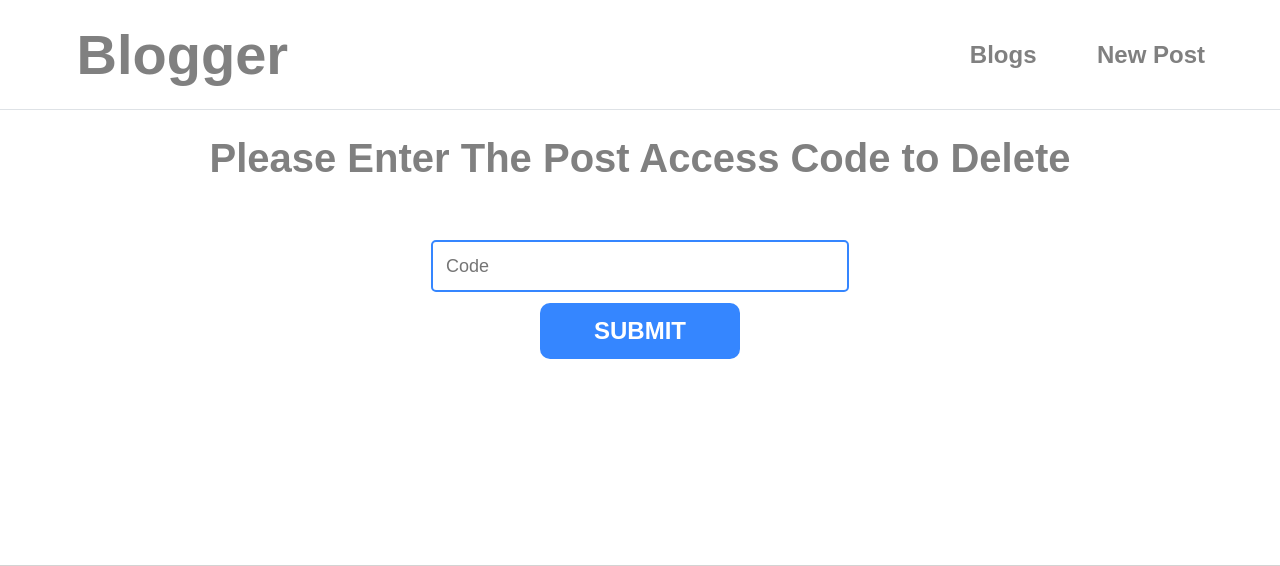
After one commit to Jamie-Buick/Blog-Project, a Node server app: template views/delete.ejs in a window 1280 px wide. The commit adds this page. Shown: the top 566 px of the page. Run offline with Node 20, Linux system fonts and the light colour scheme; the template is opened without the code that fills it, so the values that code supplies are empty; some libraries are stand-ins or nearby versions.

Commit message:
Fix buttons for delete and edit of posts. Delete operational if access code is corrected

```diff
--- a/Public/Styles/main.css
+++ b/Public/Styles/main.css
@@ -266,3 +266,7 @@ textarea {
 .btn-edit:focus {
   box-shadow: 0 0 0 0.2rem rgba(0, 123, 255, 0.5); /* Light blue shadow when focused */
 }
+
+.delete{
+  max-width: 35%;
+}
--- a/index.js
+++ b/index.js
@@ -5,6 +5,8 @@ import config from './config.cjs';
 
 const app = express();
 const port = 3000;
+
+let selectedPost = {};
 
 app.use(express.urlencoded({ extended: true }));
 app.use(express.static("public"));
@@ -119,7 +121,6 @@ app.post("/submit", (req, res) => {
 
 app.get('/blog/:postId', (req, res) => {
   const postId = req.params.postId;
-  let selectedPost = {};
 
   sql.connect(config)
     .then(pool => {
@@ -133,11 +134,14 @@ app.get('/blog/:postId', (req, res) => {
       selectedPost = {
         id: post.id,
         title: post.title,
+        code: post.code,
         name: post.name,
         date: post.date,
         content: post.content
         // Add other properties as needed
+
       };
+
       res.render('selected.ejs', { selectedPost: selectedPost });
       sql.close();
     })
@@ -147,7 +151,135 @@ app.get('/blog/:postId', (req, res) => {
       res.status(500).send('Error fetching post data');
       sql.close();
     });
+
+
+  app.get("/delete", (req, res)=> {
+    res.render("delete.ejs")
+
+    app.post("/delete-code", (req, res) => {
+      const enteredCode = req.body.code;
+      console.log(enteredCode + selectedPost.code);
+
+      if(enteredCode.trim() == selectedPost.code.trim()){
+      sql.connect(config)
+      .then(pool => {
+        console.log('Connected to SQL Server database');
+
+        // Create a new request object
+        const request = pool.request();
+
+        // Define the SQL query with parameters
+        const deleteQuery = `
+          DELETE FROM posts WHERE code = @enteredCode
+        `;
+
+        // Bind the parameter
+        request.input('enteredCode', sql.NVarChar, enteredCode);
+
+        // Execute the query
+        return request.query(deleteQuery);
+      })
+      .then(result => {
+        console.log('Post deleted successfully');
+        sql.close();
+        res.render("index.ejs")
+      })
+      .catch(err => {
+        console.error('Error inserting post:', err);
+        sql.close();
+      });
+    }
+    else
+    {
+      console.log("wrong code")
+    }
+
+
+  });
+
+
+
+
+  });
+
+
+
+
+
 });
+
+
+/*
+app.get("/delete", (req, res)=> {
+  res.render("delete.ejs")
+});
+
+  app.post("/delete-code", (req, res) => {
+    const enteredCode = req.body.code;
+     if(enteredCode == selectedPost.code){
+    sql.connect(config)
+    .then(pool => {
+      console.log('Connected to SQL Server database');
+
+      // Create a new request object
+      const request = pool.request();
+
+      // Define the SQL query with parameters
+      const deleteQuery = `
+        DELETE FROM posts WHERE code = @code
+      `;
+
+      // Execute the query
+      return request.query(deleteQuery,[enteredCode]);
+    })
+    .then(result => {
+      console.log('Post deleted successfully');
+      sql.close();
+    })
+    .catch(err => {
+      console.error('Error inserting post:', err);
+      sql.close();
+    });
+  }
+  else
+  {
+    console.log("wrong code")
+  }
+
+
+});*/
+
+
+
+
+
+
+
+
+
+
+
+
+
+
+
+
+
+
+
+
+
+
+
+
+
+
+
+app.get("/edit", (req, res)=> {
+  res.render("edit.ejs")
+});
+
+
 
 
 
--- /dev/null
+++ b/views/delete.ejs
@@ -0,0 +1,13 @@
+<%- include("partials/header.ejs") %>
+
+<h1>Please Enter The Post Access Code to Delete</h1>
+
+<div class="delete container">
+    <form action="/delete-code" method="POST" style="text-align:center" >
+        <input name="code" type="text" class="feedback-input" placeholder="Code" />
+        <input type="submit" value="SUBMIT" />
+    </form>
+</div>
+
+
+<%- include("partials/footer.ejs") %>
--- /dev/null
+++ b/views/edit.ejs
@@ -0,0 +1,6 @@
+<%- include("partials/header.ejs") %>
+
+
+
+
+<%- include("partials/footer.ejs") %>
```
Also changed, not shown: views/selected.ejs (+2 -6 lines).
